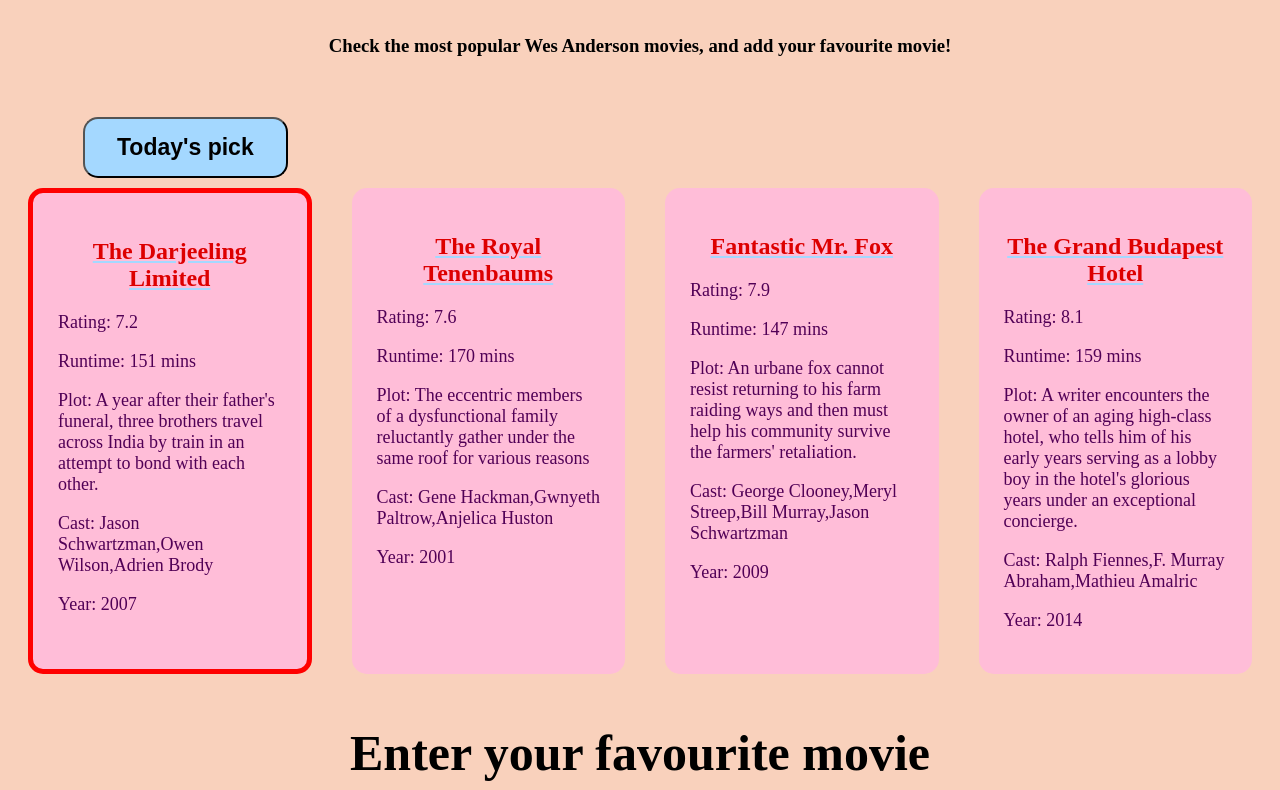
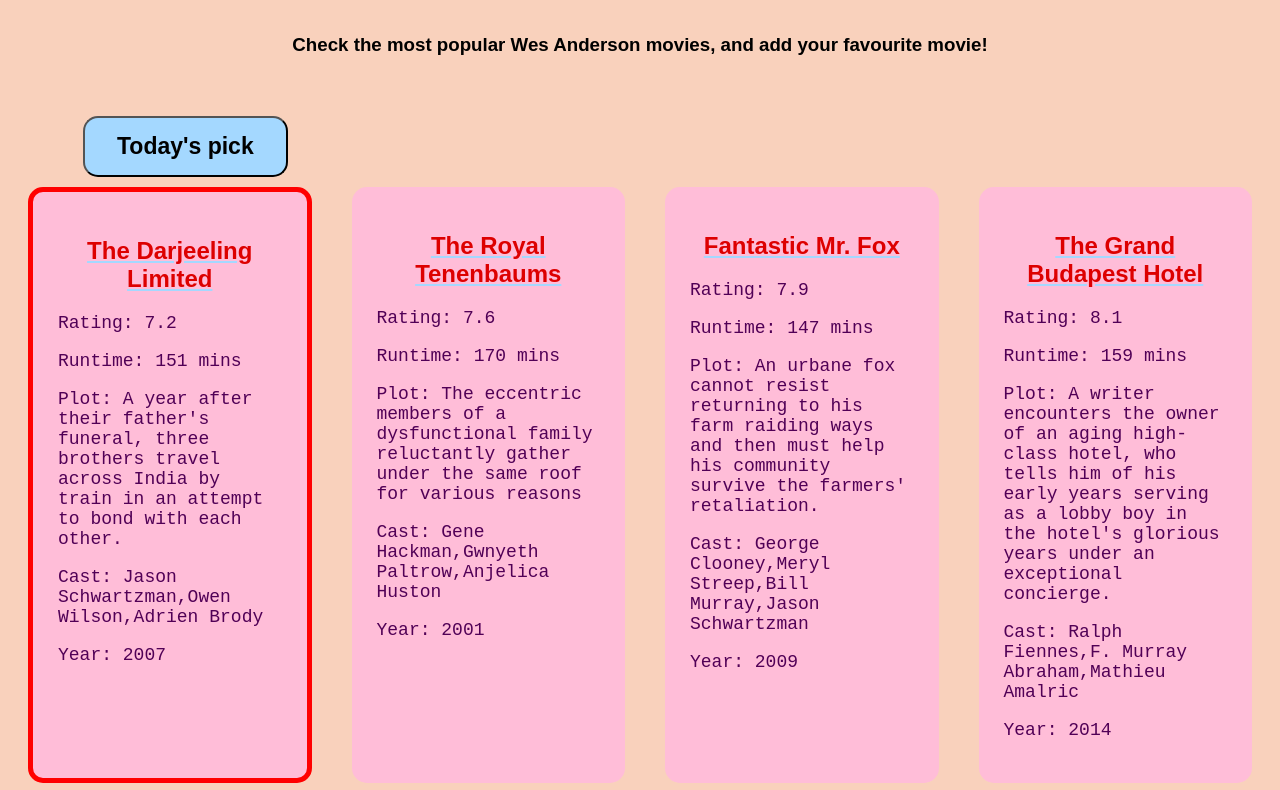
Before and after one commit to Maaaaaaaaht/movieProject, a plain HTML site: page index.html in a window 1280 px wide. Shown: the part 123-913 px from the top of the page. Drawn offline with Linux system fonts and the light colour scheme.

Commit message:
Change font-family styles

```diff
--- a/styles.css
+++ b/styles.css
@@ -3,6 +3,7 @@ h2 {
     color: #dd0000;
     text-decoration-line: underline;
     text-decoration-color: #a4d8ff;
+    font-family: Arial, Helvetica, sans-serif;
   }
 
   #movies {
@@ -25,17 +26,20 @@ h2 {
     font-size: 50px;
     margin: 50px auto;
     text-align: center;
+    font-family: Courier, monospace;
   }
 
   h3 {
     text-align: center;
     margin-bottom: 50px;
+    font-family: Arial, Helvetica, sans-serif;
 
   }
 
   p {
     color: #510056;
     font-size: large;
+    font-family: 'Courier New', Courier, monospace;
   }
 
   button {
```
